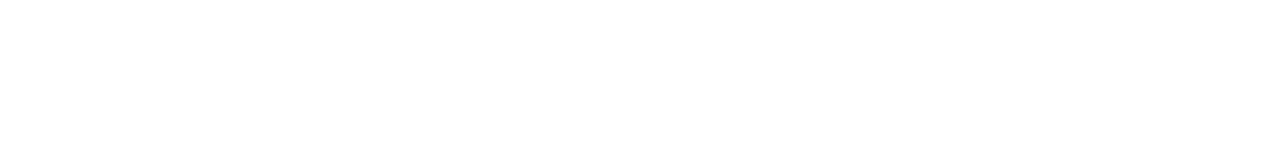
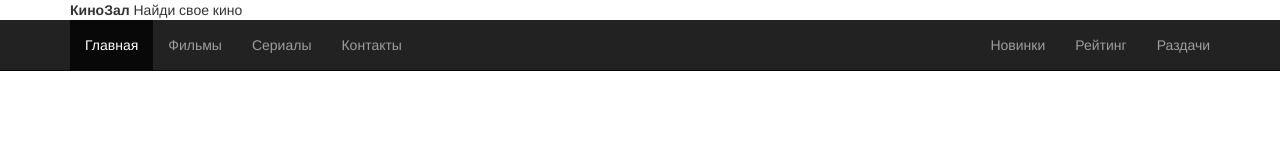
Before and after one commit to artemdolbiev/kinozal-template-init-project, a website: page index.html in a window 1280 px wide. Drawn offline with Linux system fonts and the light colour scheme.

Commit message:
Начало работы с header

```diff
--- a/index.html
+++ b/index.html
@@ -13,13 +13,52 @@
         rel="stylesheet">
   <link href="assets/css/style.css" rel="stylesheet">
   <link rel="icon" href="assets/img/favicon.png" type="image/x-icon">
-  <!--[if lt IE 9]>
+
   <script src="https://oss.maxcdn.com/html5shiv/3.7.3/html5shiv.min.js"></script>
   <script src="https://oss.maxcdn.com/respond/1.4.2/respond.min.js"></script>
-  <![endif]-->
+
 </head>
+<body>
 
-<body>
+<header class="header container-fluid">
+      <div class="header-logo row">
+            <div class="container">
+                  <strong class="header-logo__title">КиноЗал</strong>
+                  <span class="header-logo__description">Найди свое кино</span>
+            </div>
+      </div>
+
+      <div class="header-menu row">
+            <nav class="navbar navbar-inverse navbar-static-top">
+                  <div class="container">
+
+                    <div class="navbar-header">
+                      <button type="button" class="navbar-toggle collapsed" data-toggle="collapse" data-target="#navbar-top" aria-expanded="false">
+                        <span class="sr-only">Toggle navigation</span>
+                        <span class="icon-bar"></span>
+                        <span class="icon-bar"></span>
+                        <span class="icon-bar"></span>
+                      </button>
+                    </div>
+
+                    <div class="collapse navbar-collapse" id="navbar-top">
+                      <ul class="nav navbar-nav">
+                        <li class="active"><a href="#">Главная <span class="sr-only">(current)</span></a></li>
+                        <li><a href="#">Фильмы</a></li>
+                        <li><a href="#">Сериалы</a></li>
+                        <li><a href="#">Контакты</a></li>
+                      </ul>
+
+                      <ul class="nav navbar-nav navbar-right">
+                        <li><a href="#">Новинки</a></li>
+                        <li><a href="#">Рейтинг</a></li>
+                        <li><a href="#">Раздачи</a></li>
+                      </ul>
+                    </div>
+                  </div>
+                </nav>
+      </div>
+</header>
 
 
 <script src="libs/jquery/dist/jquery.min.js"></script>
```
